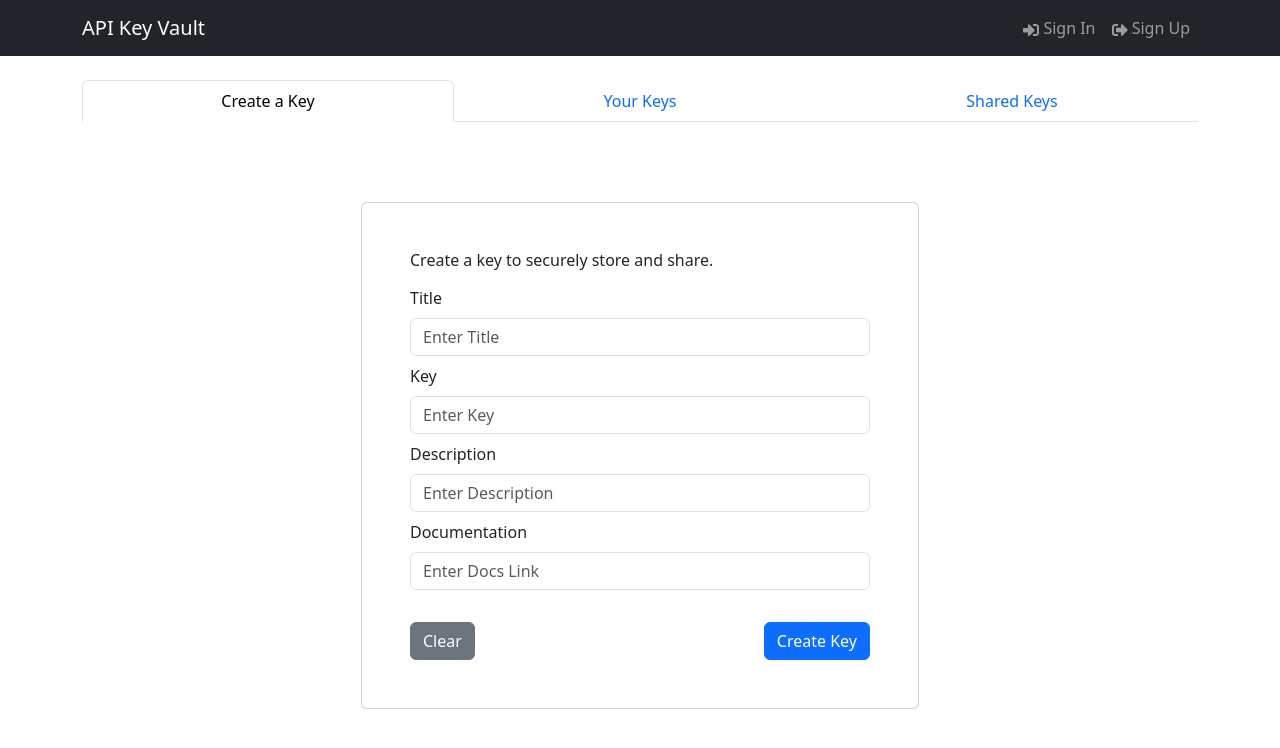
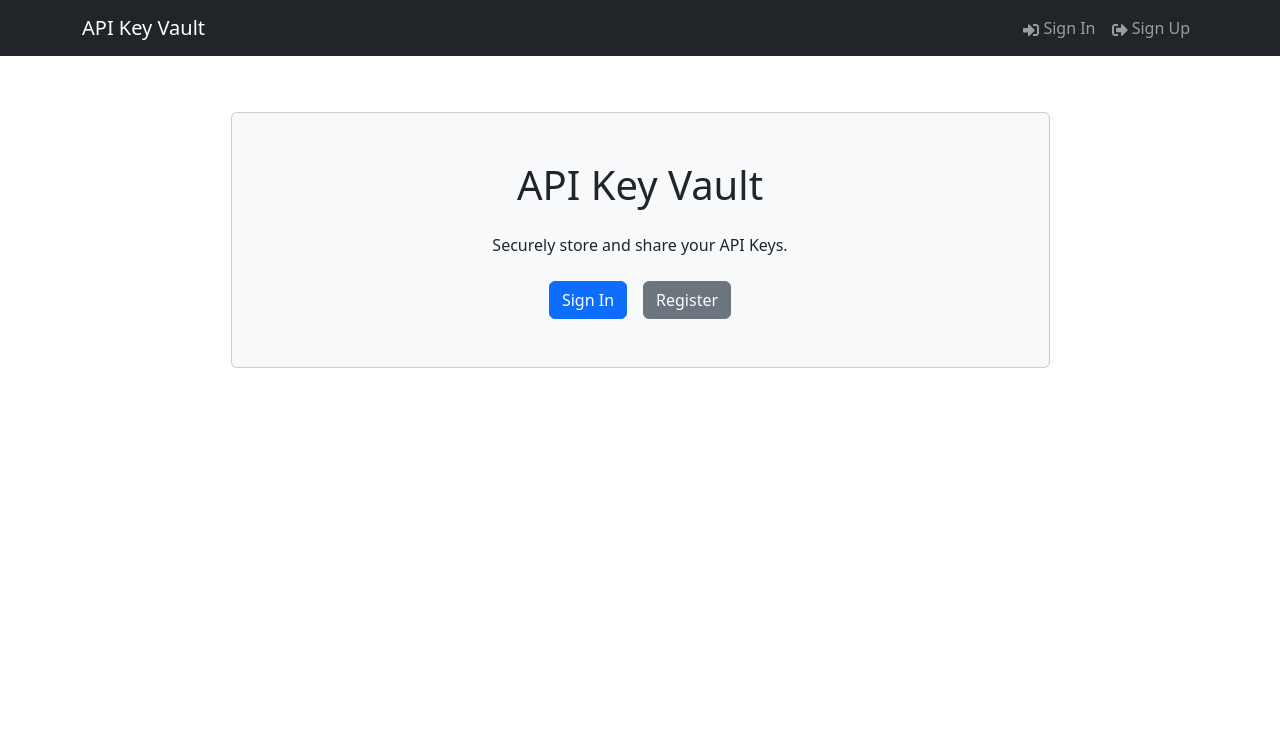
Before and after one commit to Vardhu2706/mern-api-key-vault, a React (Vite) app in the folder frontend/: page / in a window 1280 px wide. Shown: the top 748 px of the page. Built offline with nearby package versions, Linux system fonts and the light colour scheme.

Commit message:
Fixed bug showing Create Key in Homepage.

```diff
--- /dev/null
+++ b/frontend/src/components/Hero.jsx
@@ -0,0 +1,32 @@
+import { Container, Card, Button, Form } from "react-bootstrap";
+import { LinkContainer } from "react-router-bootstrap";
+
+const Hero = () => {
+
+    return (
+        <div className=" py-5">
+            <Container className="d-flex justify-content-center">
+                <Card className="p-5 d-flex flex-column align-items-center hero-card bg-light w-75">
+                    <h1 className="text-center mb-4">API Key Vault</h1>
+                    <p className="text-center mb-4">
+                        Securely store and share your API Keys.
+                    </p>
+
+                    <div className="d-flex">
+                        <LinkContainer to="/login">
+                            <Button variant="primary" className="me-3">
+                                Sign In
+                            </Button>
+                        </LinkContainer>
+                        <LinkContainer to="/register">
+                            <Button variant="secondary">Register</Button>
+                        </LinkContainer>
+                    </div>
+
+                </Card>
+            </Container>
+        </div>
+    );
+};
+
+export default Hero;
--- a/frontend/src/components/KeyCard.jsx
+++ b/frontend/src/components/KeyCard.jsx
@@ -1,7 +1,7 @@
 import React, { useState } from 'react';
 import { Card, Accordion, Button, Modal, Form } from 'react-bootstrap';
 import { FaEdit, FaRegCopy, FaExternalLinkAlt, FaRegTrashAlt, FaShareAlt } from 'react-icons/fa';
-import { useUpdateKeyMutation, useDeleteKeyMutation } from "../slices/keysSlice";
+import { useUpdateKeyMutation, useDeleteKeyMutation, useShareKeyMutation } from "../slices/keysSlice";
 
 const KeyCard = ({ keyItem, index }) => {
 
@@ -9,6 +9,7 @@
     const [showEditModal, setShowEditModal] = useState(false);
     const handleShowEditModal = () => setShowEditModal(true);
     const handleCloseEditModal = () => setShowEditModal(false);
+    const [updateKey] = useUpdateKeyMutation();
 
     /* Delete Modal */
     const [showDeleteModal, setDeleteModal] = useState(false);
@@ -21,8 +22,8 @@
     const handleShowShareModal = () => setShowShareModal(true);
     const handleCloseShareModal = () => setShowShareModal(false);
     const [shareEmail, setShareEmail] = useState("");
+    const [shareKeyMutation] = useUpdateKeyMutation();
 
-    const [updateKey] = useUpdateKeyMutation();
 
     /* Local State for form fields */
     const [title, setTitle] = useState(keyItem.title);
@@ -118,7 +119,7 @@
             </Accordion.Item>
 
             {/* Edit Modal  */}
-            <Modal show={showEditModal} onHide={handleCloseEditModal}>
+            <Modal show={showEditModal} onHide={handleCloseEditModal} centered>
                 <Modal.Header closeButton>
                     <Modal.Title>Edit Item</Modal.Title>
                 </Modal.Header>
@@ -192,7 +193,7 @@
 
 
             {/* Share Modal */}
-            <Modal show={showShareModal} onHide={handleCloseShareModal}>
+            <Modal show={showShareModal} onHide={handleCloseShareModal} centered>
                 <Modal.Header closeButton>
                     <Modal.Title>Share Key</Modal.Title>
                 </Modal.Header>
--- a/frontend/src/components/KeyContainer.jsx
+++ b/frontend/src/components/KeyContainer.jsx
@@ -17,7 +17,7 @@
 
     return (
         <Container>
-            <Accordion defaultActiveKey="0">
+            <Accordion>
                 {sortedKeys.map((key, index) => (
                     // It's better to avoid using indexes as keys if you have unique identifiers
                     <KeyCard key={key.id || index} keyItem={key} index={index} />
--- a/frontend/src/screens/HomeScreen.jsx
+++ b/frontend/src/screens/HomeScreen.jsx
@@ -1,13 +1,11 @@
 // Imports
-import Hero from "../components/CreateKey";
+import Hero from "../components/Hero";
 import TabsComponent from "../components/Tab";
+import { useSelector } from 'react-redux';
 
 const HomeScreen = () => {
-  return (
-    <>
-      <TabsComponent />
-    </>
-  );
+  const { userInfo } = useSelector((state) => state.auth);
+  if (userInfo) { return <TabsComponent />; } return <Hero />;
 };
 
 export default HomeScreen;
```
